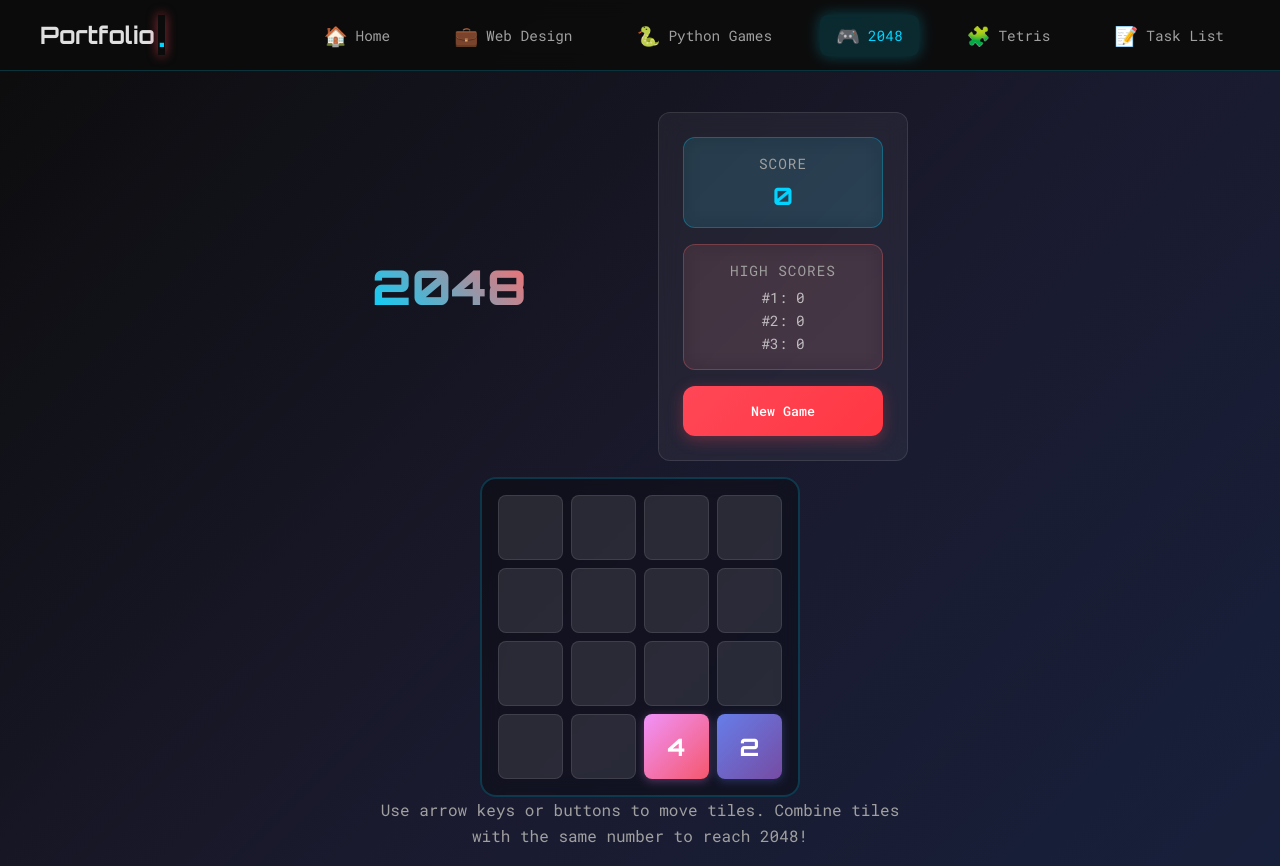
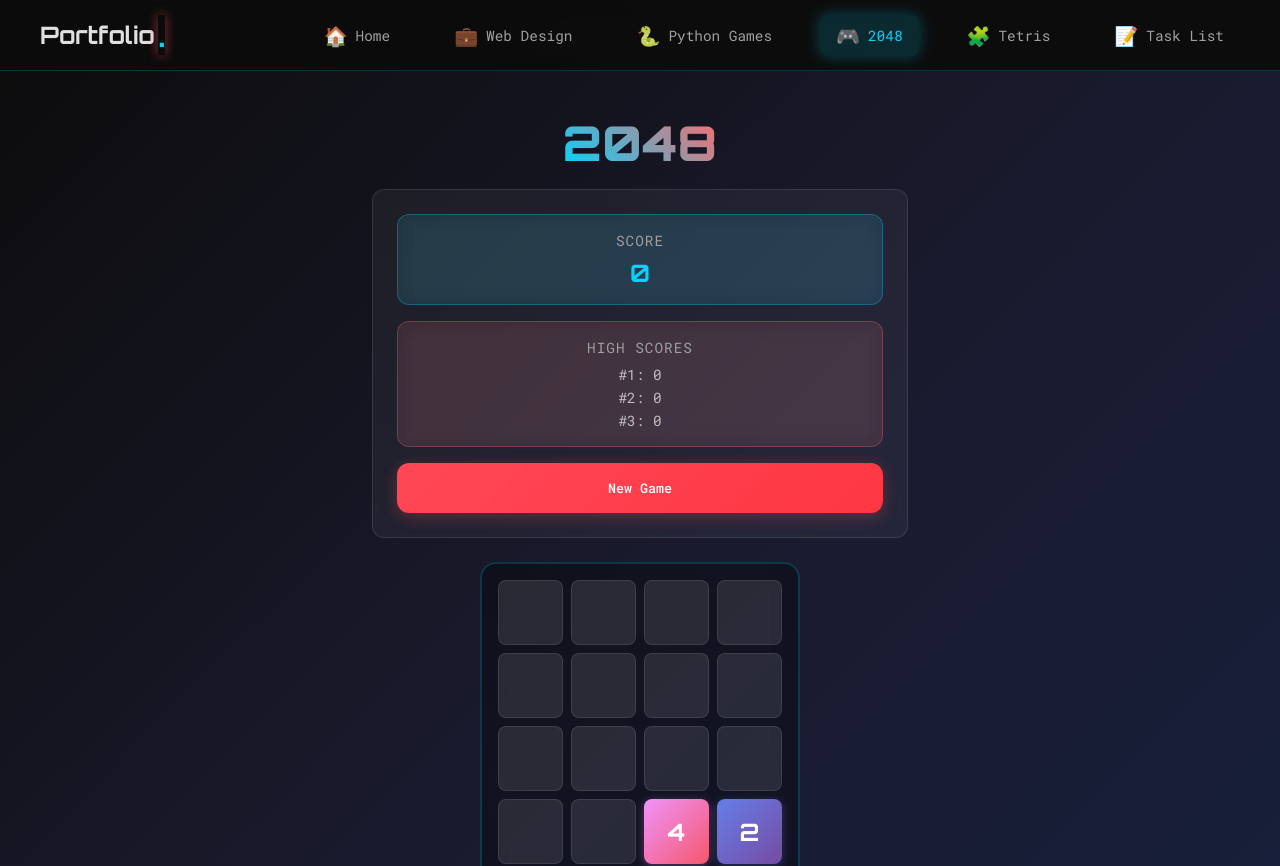
Before and after one commit to PAdams247/portfolio-website, a React (Create React App) app: page /2048 in a window 1280 px wide. Shown: the top 866 px of the page. Built offline with nearby package versions, Linux system fonts and the light colour scheme.

Commit message:
Fix 2048 game layout to center elements properly

```diff
--- a/src/styles/Game2048.css
+++ b/src/styles/Game2048.css
@@ -11,10 +11,11 @@
 
 .game-header {
   display: flex;
-  justify-content: space-between;
+  flex-direction: column;
   align-items: center;
   width: 100%;
-  margin-bottom: 1rem;
+  margin-bottom: 1.5rem;
+  gap: 1rem;
 }
 
 .game-header h1 {
@@ -25,12 +26,16 @@
   -webkit-background-clip: text;
   -webkit-text-fill-color: transparent;
   background-clip: text;
+  margin: 0;
 }
 
 .game-info {
   display: flex;
+  flex-wrap: wrap;
+  justify-content: center;
   align-items: center;
   gap: 1rem;
+  width: 100%;
 }
 
 .score-container {
@@ -40,6 +45,7 @@
   padding: 1rem;
   text-align: center;
   backdrop-filter: blur(10px);
+  min-width: 120px;
 }
 
 .high-scores-container {
```
